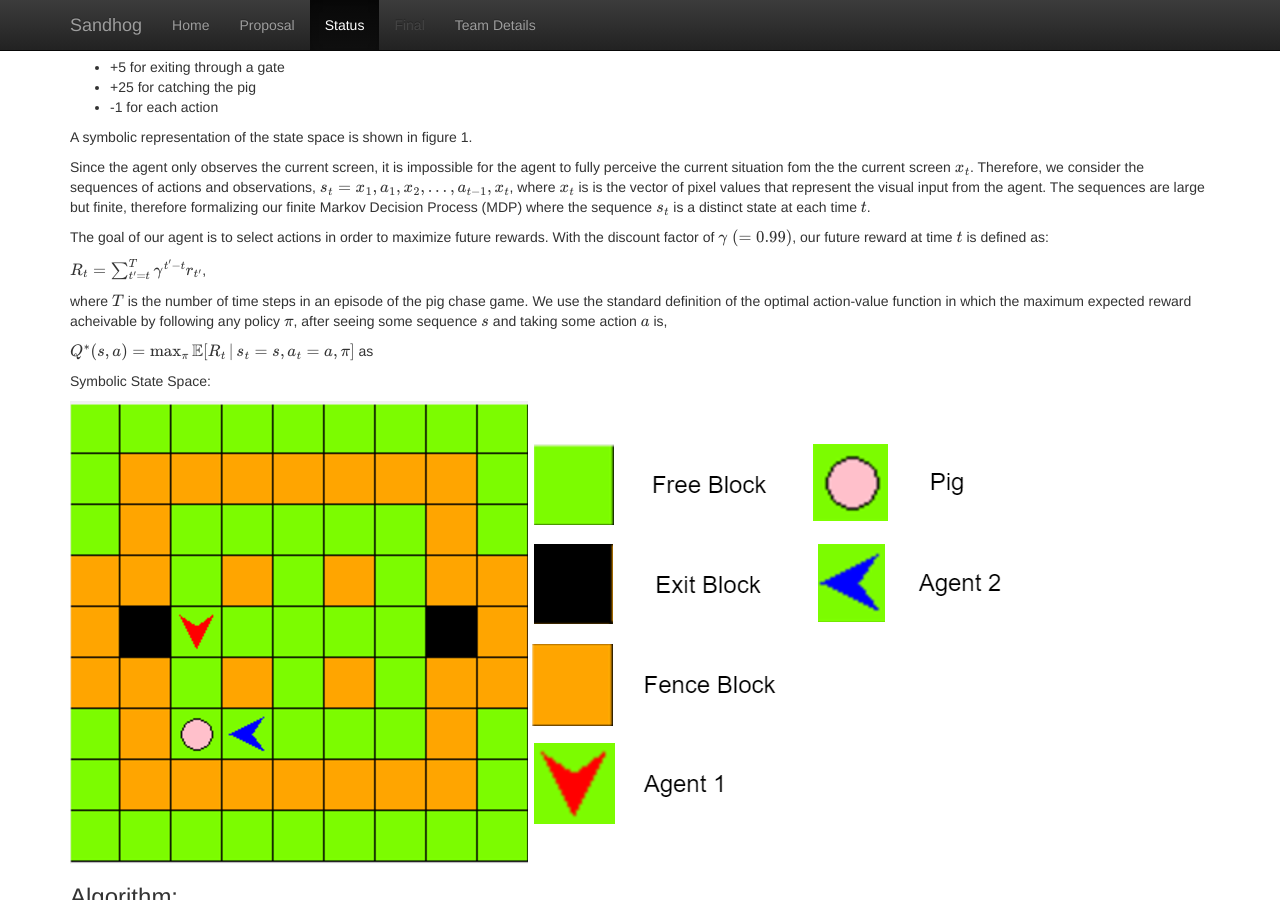
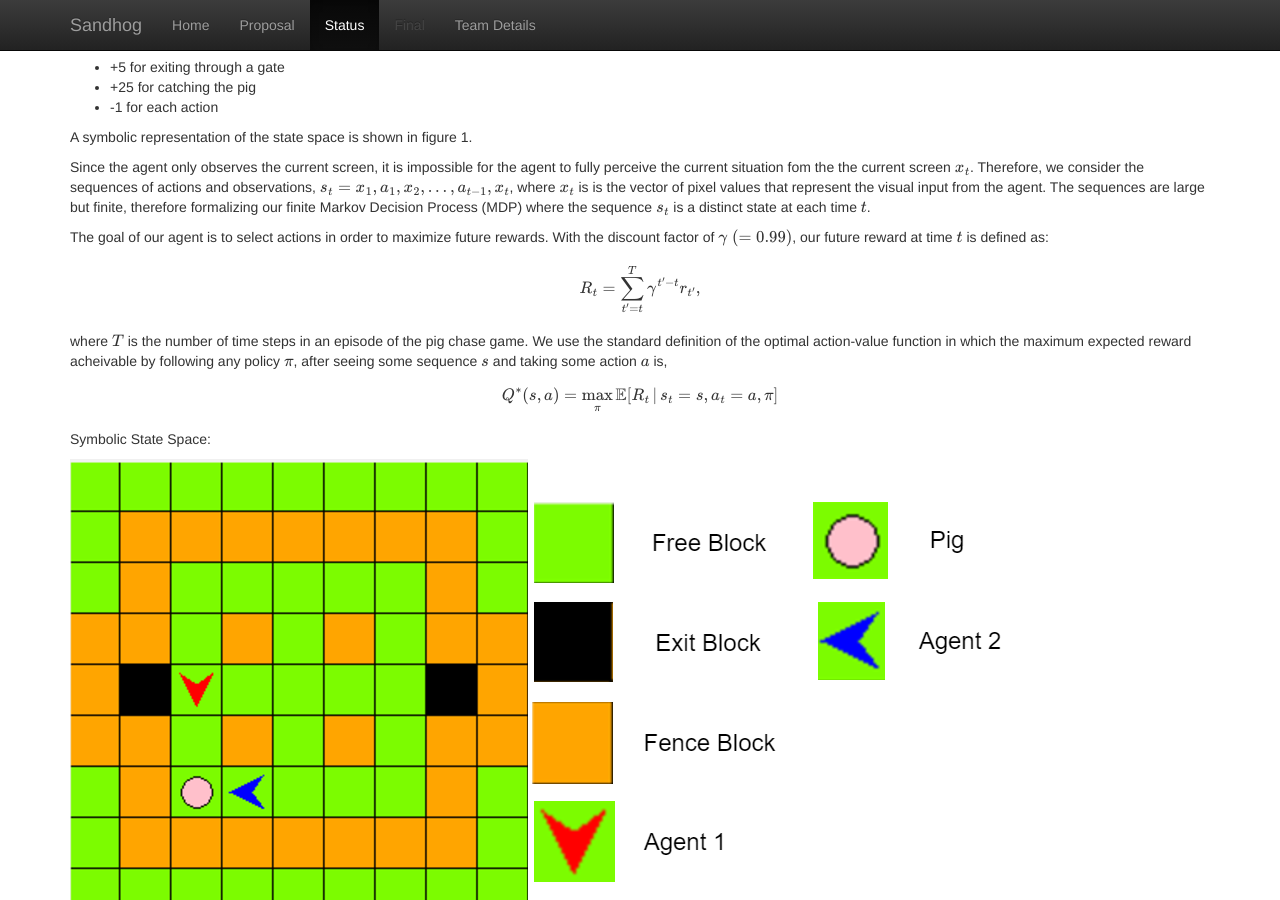
Before and after one commit to hfloresr/Sandhog, a Jekyll site: the page built from docs/status.md, in a window 1280 px wide and 900 px high, scrolled down 997 px. Built offline with Jekyll 4.4.1, drawn with Linux system fonts in a browser that asks for light colours; formulas are drawn with MathJax 3.

Commit message:
Update status.md

```diff
--- a/docs/status.md
+++ b/docs/status.md
@@ -27,11 +27,11 @@ Since the agent only observes the current screen, it is impossible for the agent
 
 The goal of our agent is to select actions in order to maximize future rewards. With the discount factor of $$\gamma \; (=0.99)$$, our future reward at time $$t$$ is defined as:
 
-$$R_{t} = \sum_{t'=t}^{T} \gamma^{t'-t}r_{t'}$$,
+$$R_{t} = \sum_{t'=t}^{T} \gamma^{t'-t}r_{t'} \text{,}$$
 
 where $$T$$ is the number of time steps in an episode of the pig chase game. We use the standard definition of the optimal action-value function in which the maximum expected reward acheivable by following any policy $$\pi$$, after seeing some sequence $$s$$ and taking some action $$a$$ is,
 
-$$Q^{*}(s,a) = \max_{\pi} \mathbb{E} [ R_{t} \, \lvert \, s_{t}=s, a_{t}=a, \pi ]$$ as
+$$Q^{*}(s,a) = \max_{\pi} \mathbb{E} [ R_{t} \, \lvert \, s_{t}=s, a_{t}=a, \pi ]$$
 
 
 Symbolic State Space:
```
